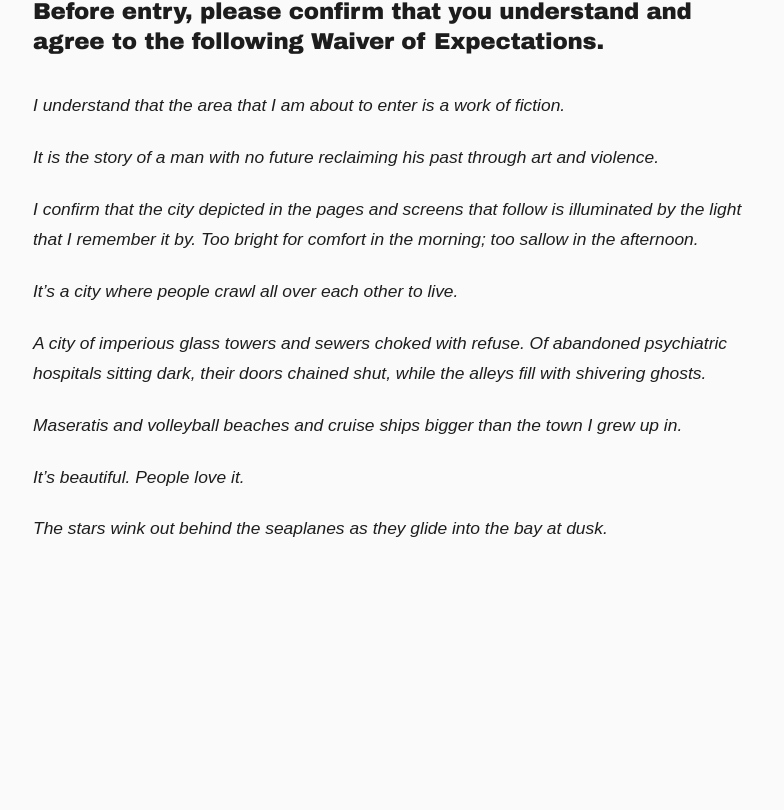
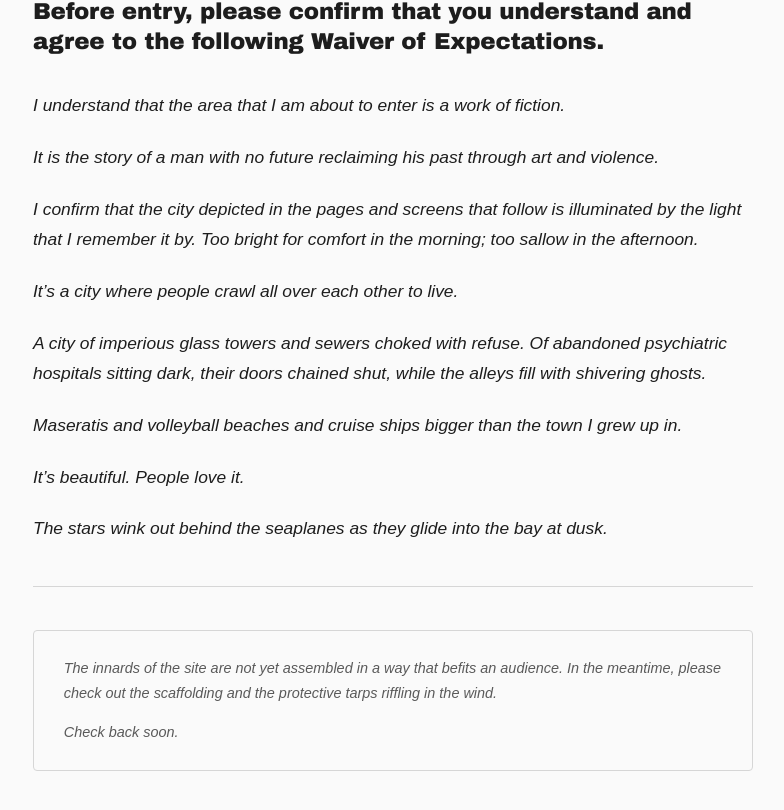
Before and after one commit to Cranbury3P0/buster, a Next.js app: page /buster/landing in a window 1280 px wide. Shown: the part 1109-1919 px from the top of the page, without its empty margins (247-1031 px from the left). Before the commit the page ends 1772 px from the top, so only its background shows below. Built offline with nearby package versions, Linux system fonts and the light colour scheme; a web font is replaced by a local one.

Commit message:
Add discreet under-construction note to landing page

```diff
--- a/app/buster/landing/page.tsx
+++ b/app/buster/landing/page.tsx
@@ -163,6 +163,46 @@ export default function LandingPage() {
             </p>
           </div>
 
+          <div style={{ height: '1px', background: 'var(--border)', margin: '2.5rem 0' }} />
+
+          <div
+            style={{
+              border: '1px solid var(--border)',
+              borderRadius: '4px',
+              padding: '1.5rem 1.75rem',
+              display: 'flex',
+              flexDirection: 'column',
+              gap: '0.85rem',
+            }}
+          >
+            <p
+              style={{
+                fontFamily: 'var(--font-body)',
+                fontSize: '0.85rem',
+                fontWeight: 400,
+                fontStyle: 'italic',
+                lineHeight: 1.7,
+                color: 'var(--dim)',
+                margin: 0,
+              }}
+            >
+              The innards of the site are not yet assembled in a way that befits an audience. In the meantime, please check out the scaffolding and the protective tarps riffling in the wind.
+            </p>
+            <p
+              style={{
+                fontFamily: 'var(--font-body)',
+                fontSize: '0.85rem',
+                fontWeight: 400,
+                fontStyle: 'italic',
+                lineHeight: 1.7,
+                color: 'var(--dim)',
+                margin: 0,
+              }}
+            >
+              Check back soon.
+            </p>
+          </div>
+
         </div>
 
       </main>
```
